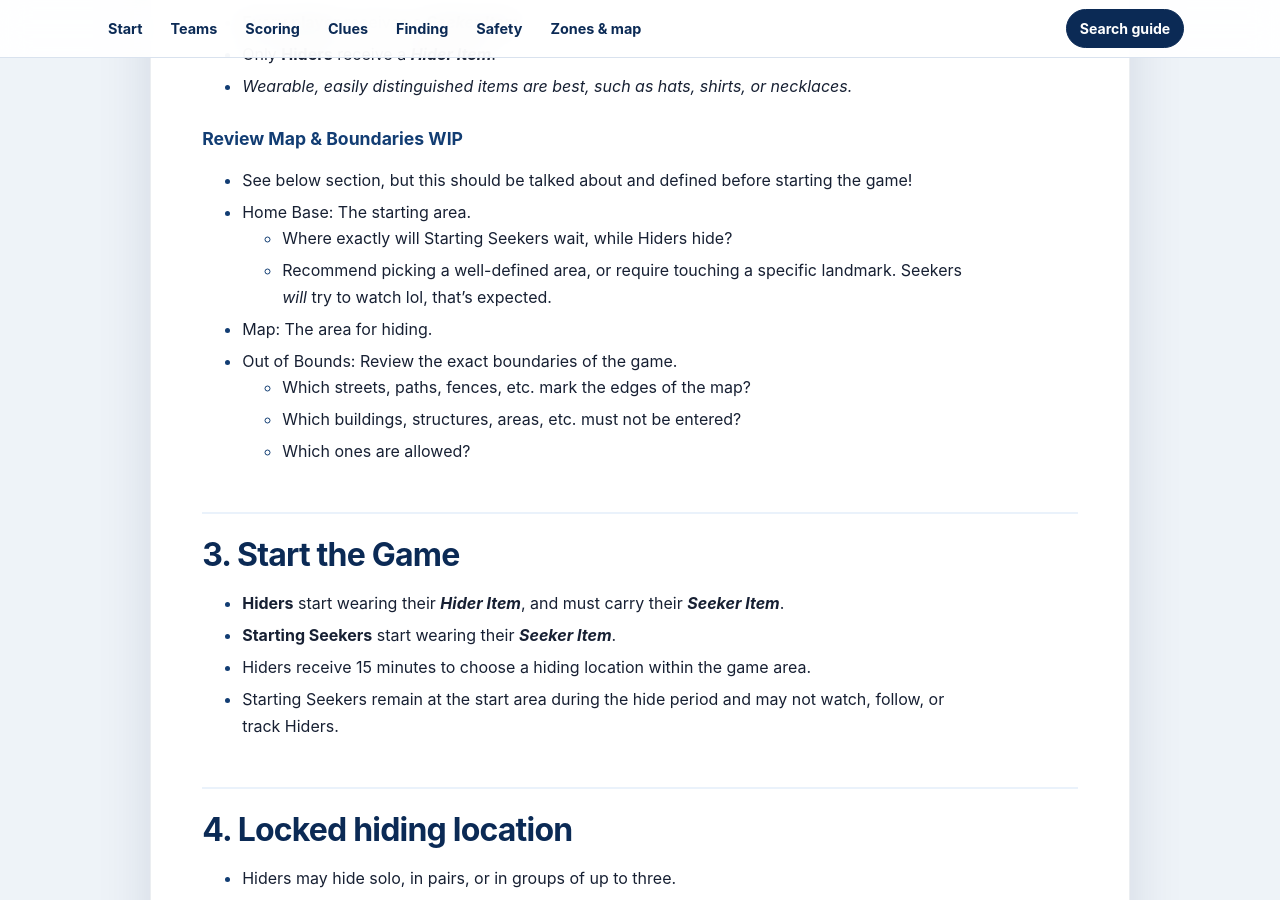
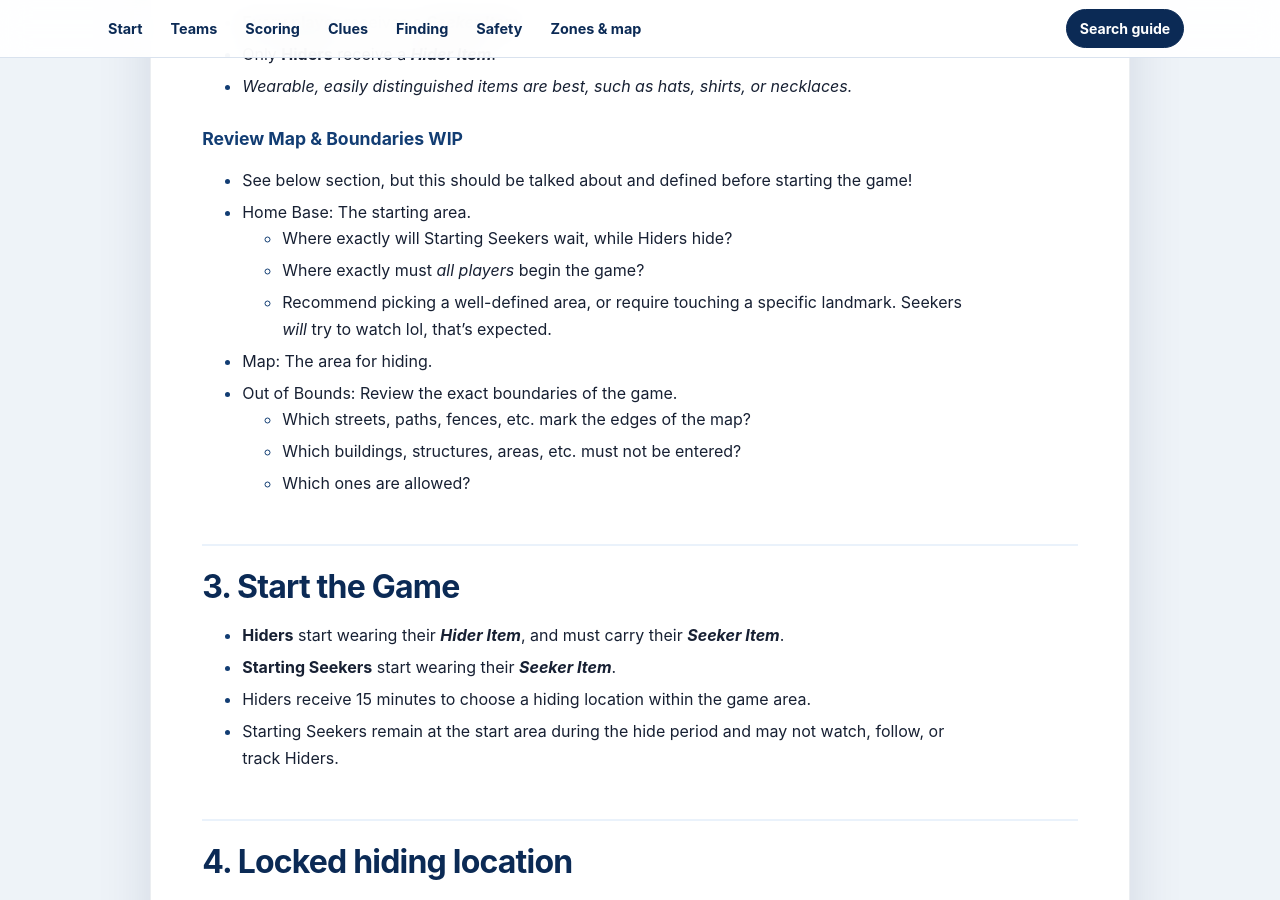
Before and after one commit to mmaxin/hide-and-seek-game, a Jekyll site: the page built from rules.md, in a window 1280 px wide and 900 px high, scrolled down 1222 px. Built offline with Jekyll 4.4.1, drawn with Linux system fonts in a browser that asks for light colours; our own code applies the rules of GitHub Pages for plain Markdown files.

Commit message:
Update Review Map

```diff
--- a/rules.md
+++ b/rules.md
@@ -50,6 +50,7 @@ This could go first, but I always give players game objects as soon as possible
 - See below section, but this should be talked about and defined before starting the game!
 - Home Base: The starting area.
   - Where exactly will Starting Seekers wait, while Hiders hide?
+  - Where exactly must *all players* begin the game?
   - Recommend picking a well-defined area, or require touching a specific landmark. Seekers *will* try to watch lol, that's expected.
 - Map: The area for hiding.
 - Out of Bounds: Review the exact boundaries of the game.
```
